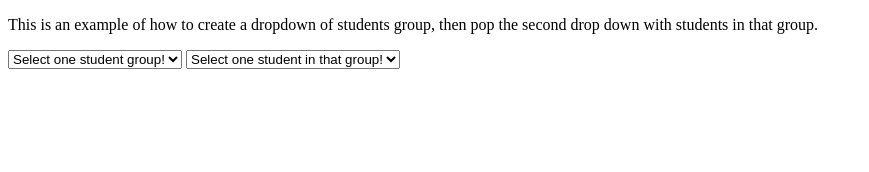
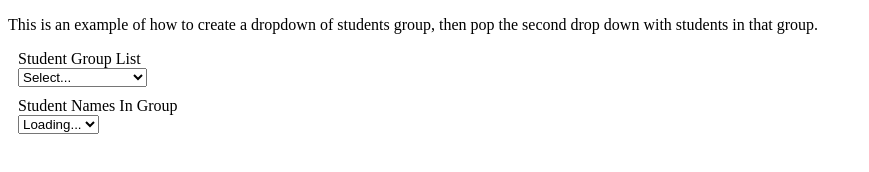
Before and after one commit to lixiandai/lixiandai.github.io, a plain HTML site: page index.html in a window 1280 px wide. Shown: the whole page, without its empty margins (0-869 px from the left). Drawn offline with nearby package versions, Linux system fonts and the light colour scheme.

Commit message:
Update index.html

```diff
--- a/index.html
+++ b/index.html
@@ -1,40 +1,94 @@
 <!doctype html>
 <html>
-  <head>
-    <title>This is the lixian demo!</title>
-  </head>
-  <script src="https://ajax.googleapis.com/ajax/libs/jquery/2.0.0/jquery.min.js"></script>
-  <body>
-    <p>This is an example of how to create a dropdown of students group, then pop the second drop down with students in that group.</p>
-     <select id="studentGroupList" >
-        <option value="">Select one student group!</option>
-        <option value="A">Group A</option>
-        <option value="B">Group B</option>
-        <option value="C">Group C</option>
-        <option value="D">Group D</option>
-    </select>
 
-    <select id="studentsInGroup">
-        <option value="">Select one student in that group!</option>
-        <option value="A">Dai</option>
-        <option value="A">Cai</option>
-        <option value="B">Gu</option>
-        <option value="B">Song</option>
-        <option value="C">MaGe</option>
-        <option value="C">JinJib</option>
-        <option value="D">Summer</option>
-        <option value="D">Yilin</option>
-    </select>
-  </body>
-  <script type="text/javascript">
-    $("#studentGroupList").change(function() {
-      if ($(this).data('options') === undefined) {
-        $(this).data('options', $('#select2 option').clone());
-      }
-    var id = $(this).val();
-    var options = $(this).data('options').filter('[value=' + id + ']');
-    $('#studentsInGroup').html(options);
-});
-  </script>
+<head>
+    <title>This is the dropdown demo!</title>
+    <!-- Script -->
+    <script src='http://ajax.aspnetcdn.com/ajax/jQuery/jquery-3.2.1.js'></script>
+    <script type="text/javascript">
+        var selectableValues = [
+            {
+                'title': 'Group A Students',
+                'values': [
+                    'yilin',
+                    'summer',
+                    'allie'
+                ]
+            },
+            {
+                'title': 'Group B Students',
+                'values': [
+                    'gu',
+                    'dai',
+                    'song'
+                ]
+            },
+            {
+                'title': 'Group C Students',
+                'values': [
+                    'laoma',
+                    'jinjin',
+                    'leo',
+                    'leah'
+                ]
+            },
+            {
+                'title': 'Group D Students',
+                'values': [
+                    'who am i',
+                    'i am',
+                    'king'
+                ]
+            }
+        ];
+
+        var $select_one = $select_two = false;
+
+        function populateSelectTwo(parentKey) {
+            $('option', $select_two).remove();
+            $select_two.append('<option value="">Select...</option>');
+            $.each(selectableValues[parentKey].values, function (k, v) {
+                $select_two.append('<option value="' + k + '">' + v + '</option>');
+            });
+        };
+
+        jQuery(function ($) {
+
+            $select_one = $('#select_one');
+            $select_two = $('#select_two');
+
+            // Populate Select One
+            $.each(selectableValues, function (k, v) {
+                $select_one.append('<option value="' + k + '">' + v.title + '</option>');
+            });
+            $('option:first', $select_one).text('Select...');
+            $select_one.on('change', function () {
+                populateSelectTwo(this.value);
+            });
+
+        });
+    </script>
+</head>
+
+<body>
+    <p>This is an example of how to create a dropdown of students group, then pop the second drop down with students in
+        that group.</p>
+    <div style="margin: 10px;">
+        <label class="col-4 control-label" for="select_one">Student Group List</label>
+        <div class="col-8">
+            <select id="select_one" name="select_one" class="form-control">
+                <option value="">Loading...</option>
+            </select>
+        </div>
+    </div>
+    <div style="margin: 10px;">
+        <label class="col-4 control-label" for="select_two">Student Names In Group</label>
+        <div class="col-8">
+            <select id="select_two" name="select_two" class="form-control">
+                <option value="">Loading...</option>
+            </select>
+        </div>
+    </div>
+</body>
 
 </html>
```
